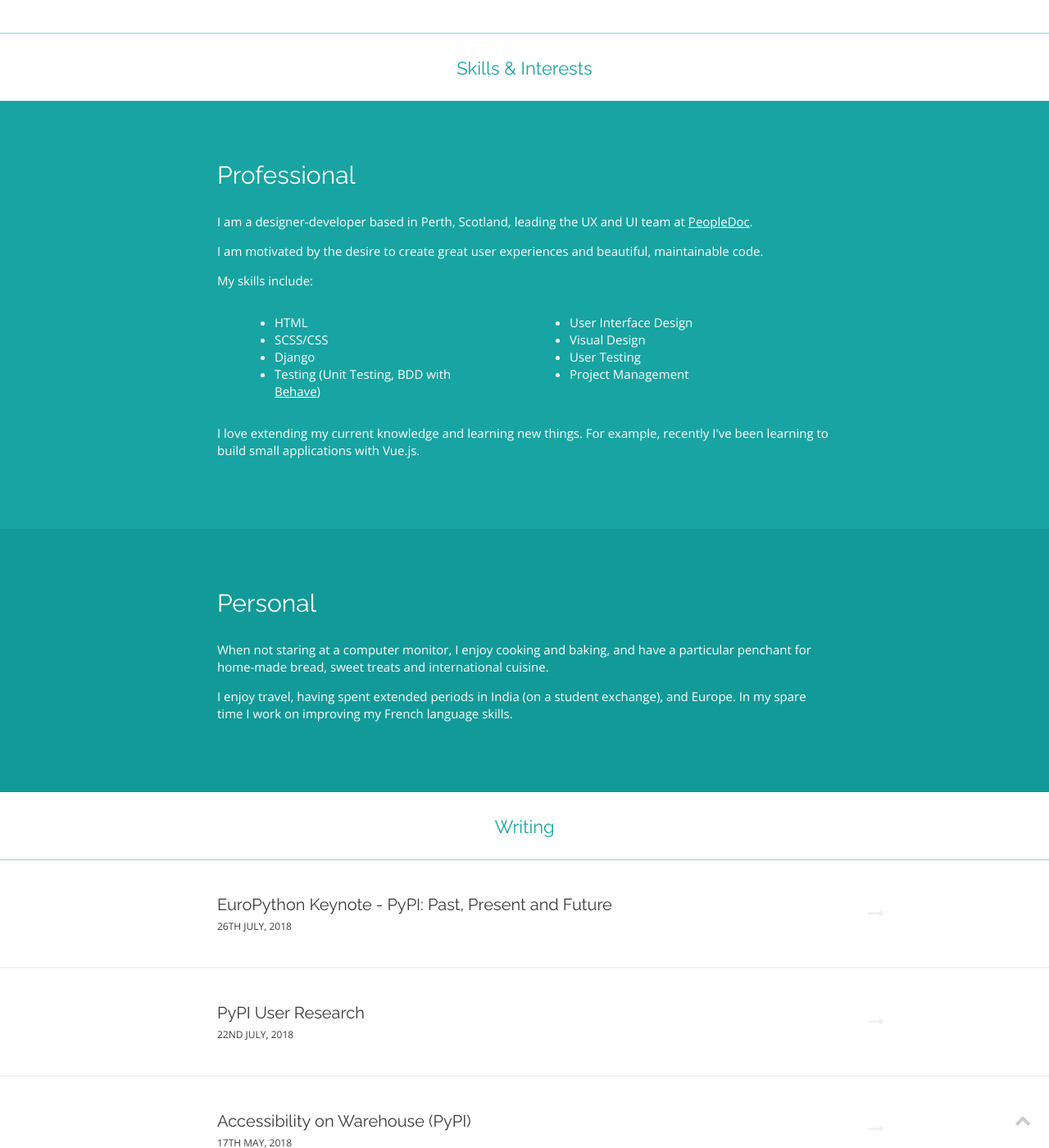
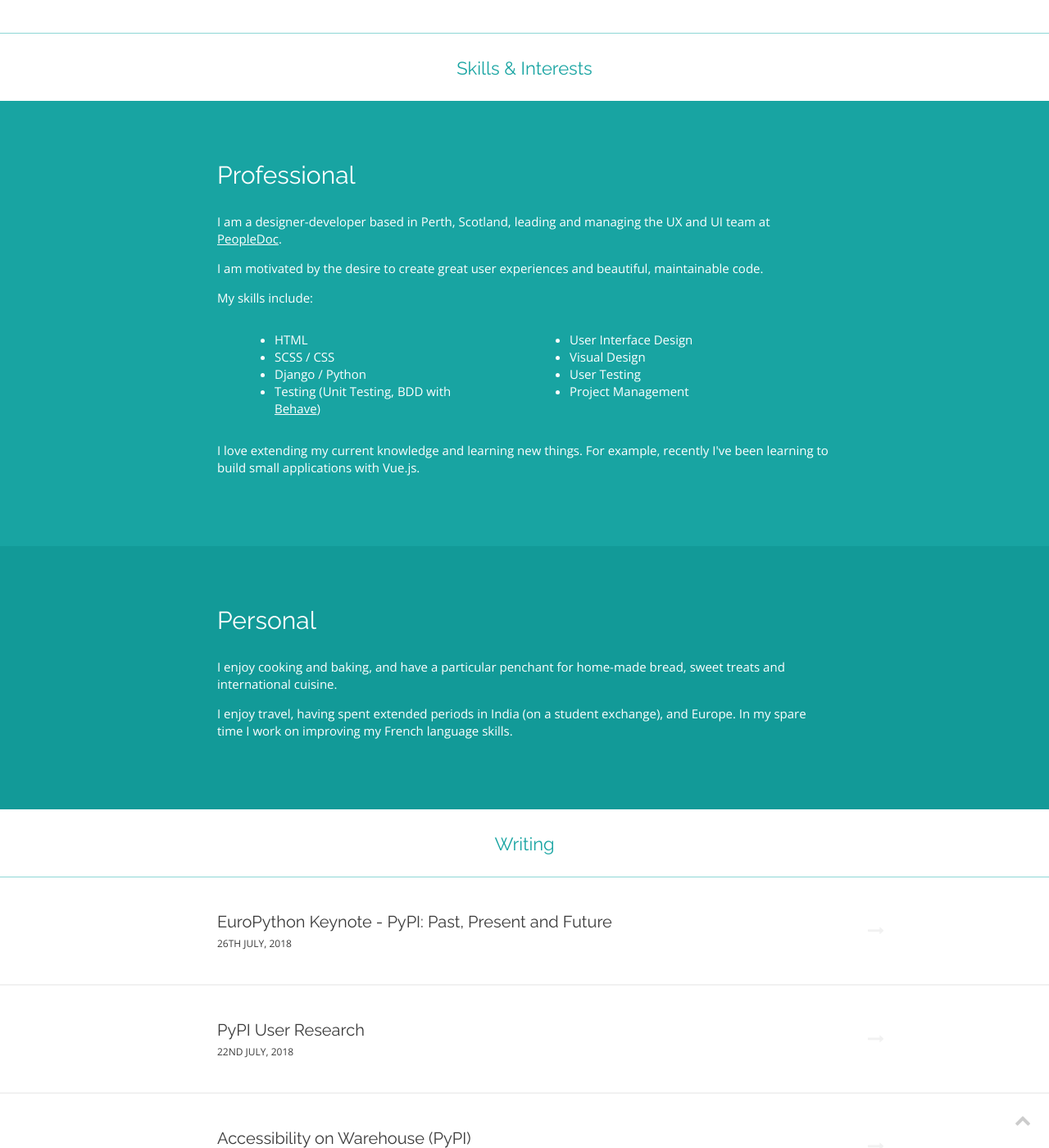
Before and after one commit to nlhkabu/nlhkabu.github.io, a Jekyll site: the page built from index.html, in a window 1280 px wide and 1400 px high, scrolled down 1990 px. Shown: the whole window at 82% size. Built offline with Jekyll 4.4.1, drawn with Linux system fonts in a browser that asks for light colours; nearby versions of some CDN libraries; some web fonts are replaced.

Commit message:
Update about section on homepage

```diff
--- a/index.html
+++ b/index.html
@@ -40,7 +40,7 @@ learning: learning to build small applications with Vue.js
     <div id="professional" class="skill" name="skill">
         <div class="container">
             <h2>Professional</h2>
-            <p>I am a designer-developer based in Perth, Scotland, leading the UX and UI team at <a href="http://www.people-doc.com/">PeopleDoc</a>.</p>
+            <p>I am a designer-developer based in Perth, Scotland, leading and managing the UX and UI team at <a href="http://www.people-doc.com/">PeopleDoc</a>.</p>
             <p>I am motivated by the desire to create great user experiences and beautiful, maintainable code.</p>
             <p>My skills include:</p>
 
@@ -48,8 +48,8 @@ learning: learning to build small applications with Vue.js
                 <div class="half">
                     <ul>
                         <li>HTML</li>
-                        <li>SCSS/CSS</li>
-                        <li>Django</li>
+                        <li>SCSS / CSS</li>
+                        <li>Django / Python</li>
                         <li>Testing (Unit Testing, BDD with <a href="http://pythonhosted.org/behave/">Behave</a>)</li>
                     </ul>
                 </div>
@@ -69,7 +69,7 @@ learning: learning to build small applications with Vue.js
     <div id="personal" class="skill">
         <div class="container">
             <h2>Personal</h2>
-            <p>When not staring at a computer monitor, I enjoy cooking and baking, and have a particular penchant for home-made bread, sweet treats and international cuisine.</p>
+            <p>I enjoy cooking and baking, and have a particular penchant for home-made bread, sweet treats and international cuisine.</p>
             <p>I enjoy travel, having spent extended periods in India (on a student exchange), and Europe.  In my spare time I work on improving my French language skills.</p>
         </div>
     </div>
```
